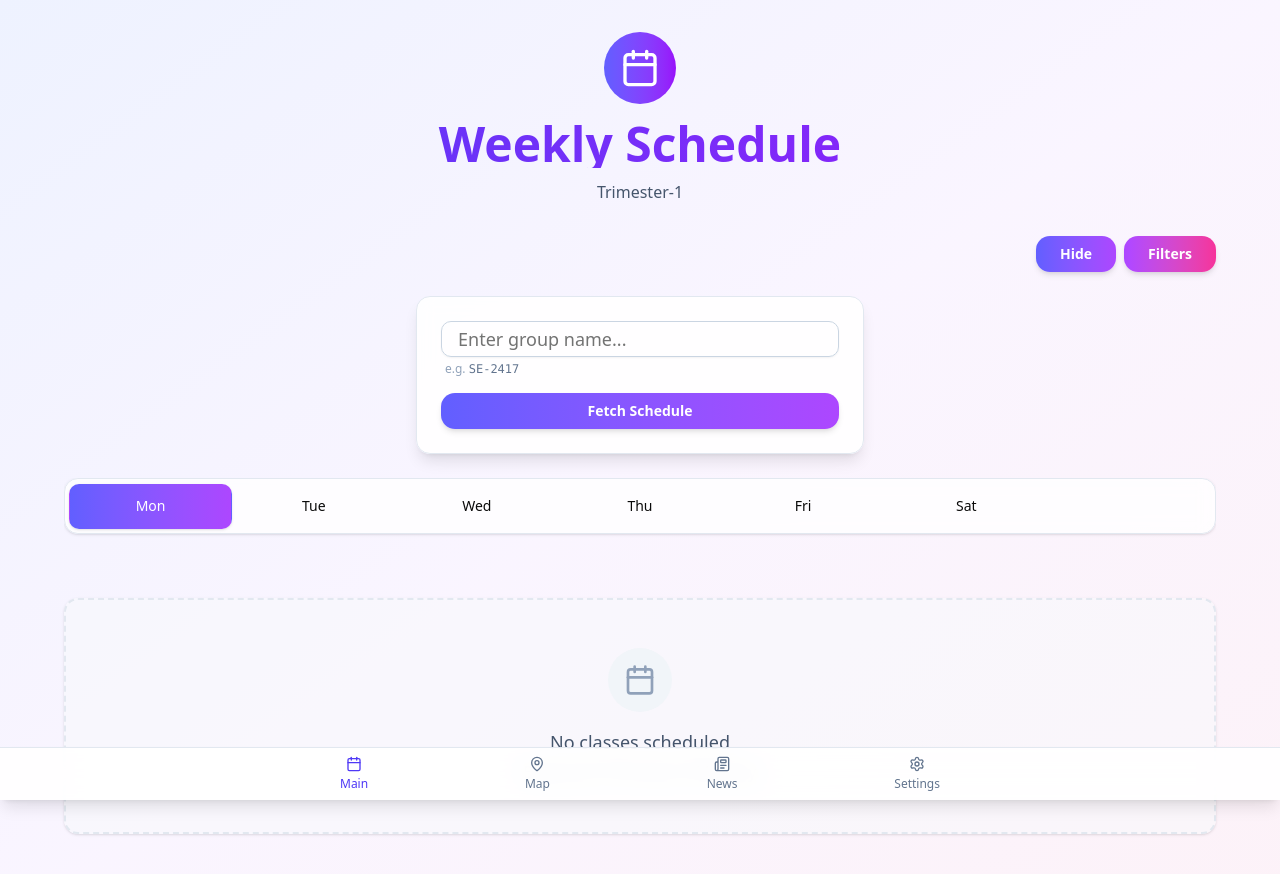
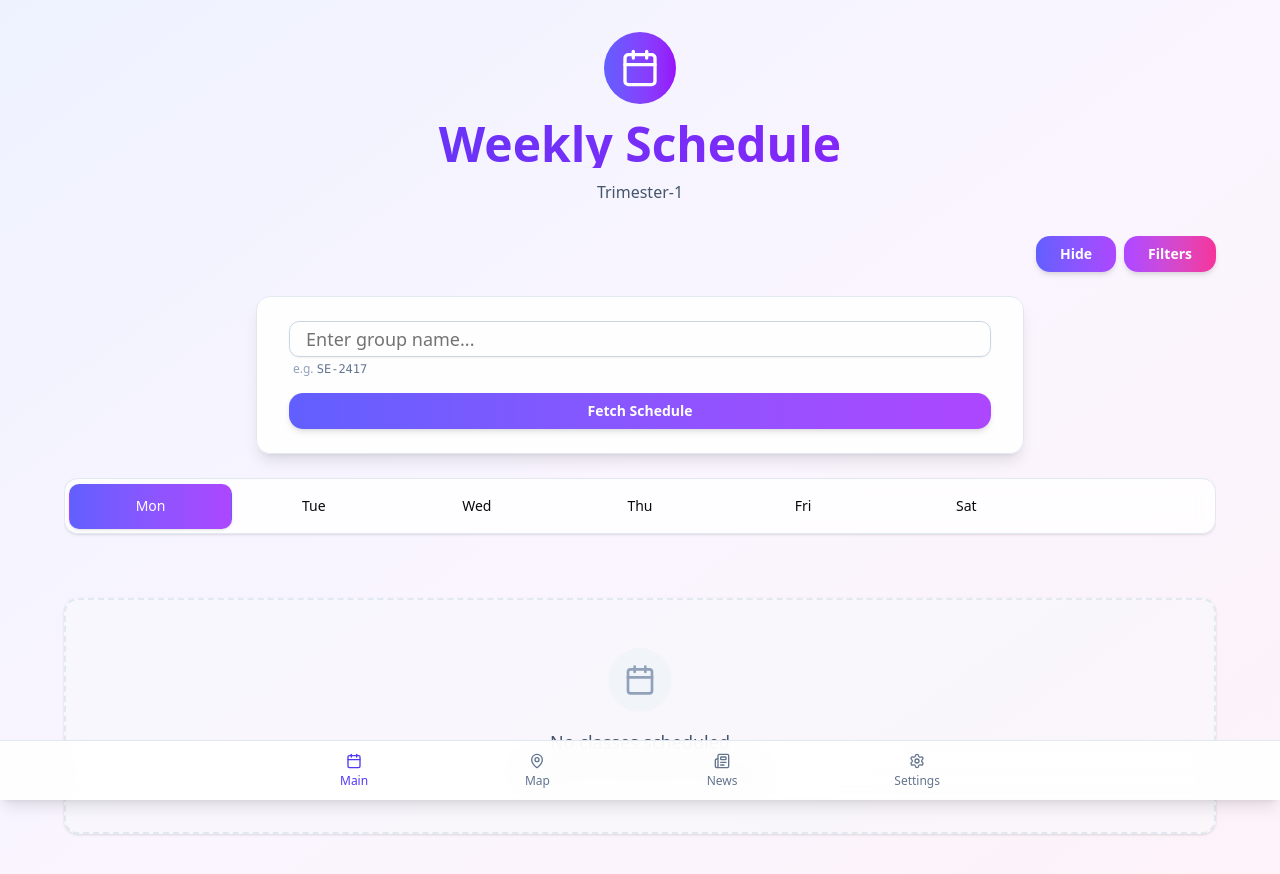
Before and after one commit to lastnurik/my-schedule, a React (Vite) app: page / in a window 1280 px wide. Both pictures are taken after a click on the button "Update the schedule". Shown: the top 874 px of the page. Built offline with nearby package versions, Linux system fonts and the light colour scheme.

Commit message:
ui change

```diff
--- a/src/App.tsx
+++ b/src/App.tsx
@@ -138,8 +138,8 @@ function App() {
   return (
   <div className="min-h-screen bg-gradient-to-br from-indigo-50 via-purple-50 to-pink-50 pb-24 pt-8 px-4">
       {/* Fixed Footer Navbar */}
-      <nav className="fixed bottom-0 left-0 w-full z-50 bg-white/90 backdrop-blur-md border-t border-slate-200 shadow-lg">
-        <div className="max-w-2xl mx-auto flex justify-between items-center px-6 py-2">
+      <nav className="fixed bottom-0 left-0 w-full h-15 z-50 bg-white/90 backdrop-blur-md border-t border-slate-200 shadow-lg">
+        <div className="max-w-2xl mx-auto flex justify-between items-center px-6 py-3">
           <Button
             variant="ghost"
             className={`flex flex-col items-center gap-1 px-2 py-1 rounded-lg ${location.pathname === '/' ? 'text-indigo-600' : 'text-slate-500'}`}
@@ -202,8 +202,8 @@ function App() {
           </Button>
         </div>
         {showFilter && (
-          <div className="mb-6 max-w-md w-full mx-auto">
-            <div className="bg-white/95 rounded-2xl border border-slate-200 shadow-xl px-6 py-7">
+          <div className="mb-6 w-full mx-auto">
+            <div className="bg-white/95 rounded-2xl border border-slate-200 shadow-xl px-4 py-7 max-w-full md:max-w-3xl md:px-8" style={{ margin: '0 auto' }}>
               <div className="flex items-center gap-2 mb-4">
                 <Badge className="bg-gradient-to-r from-purple-400 to-pink-400 text-white px-3 py-1 text-base font-semibold shadow">Filter</Badge>
                 <span className="text-base font-semibold text-slate-700">Hide subjects from schedule</span>
@@ -249,13 +249,14 @@ function App() {
         )}
 
         {showForm && (
-          <div className="mb-6 max-w-md w-full mx-auto">
+          <div className="mb-6 w-full mx-auto">
             <form
               onSubmit={e => {
                 e.preventDefault();
                 handleFetchSchedule();
               }}
-              className="flex flex-col gap-4 bg-white/90 backdrop-blur-sm rounded-xl border border-slate-200 shadow-lg px-6 py-6"
+              className="flex flex-col gap-4 bg-white/90 backdrop-blur-sm rounded-xl border border-slate-200 shadow-lg px-4 py-6 max-w-full md:max-w-3xl md:px-8"
+              style={{ margin: '0 auto' }}
             >
               <label className="flex flex-col gap-1">
                 <Input
```
